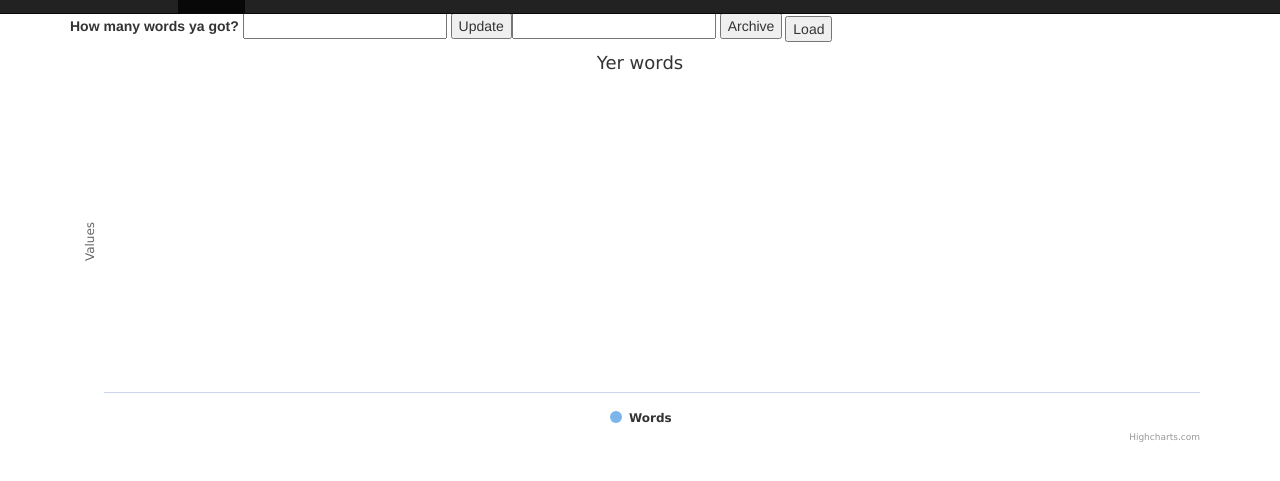
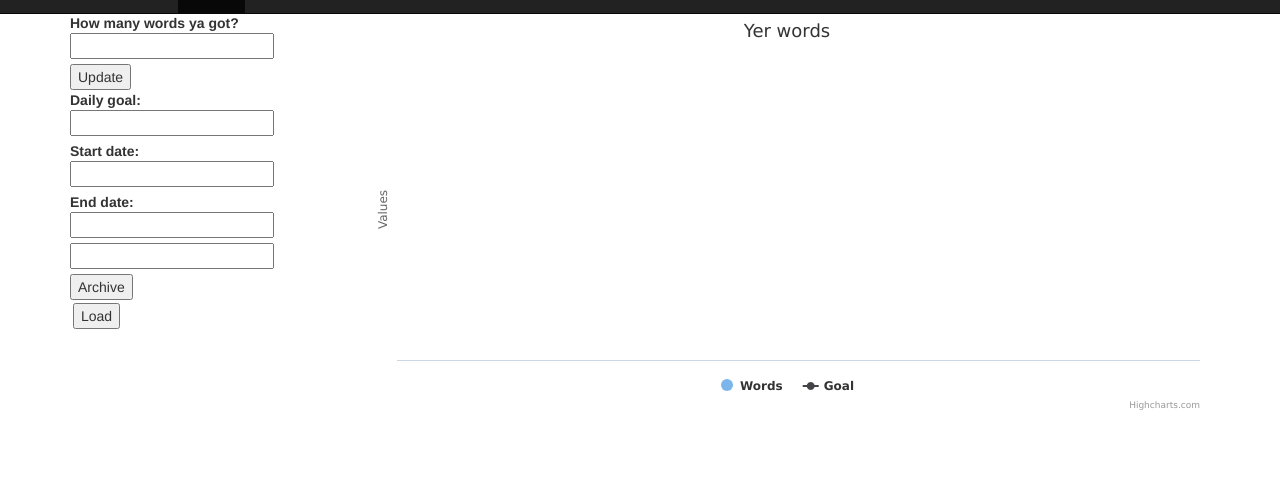
Before and after one commit to cincodenada/nanograph, a plain HTML site: page index.html in a window 1280 px wide. Shown: the part 37-518 px from the top of the page. Drawn offline with nearby package versions, Linux system fonts and the light colour scheme.

Commit message:
Add really basic goal line

```diff
--- a/index.html
+++ b/index.html
@@ -7,6 +7,7 @@
     <title>NanoGraph</title>
     <link rel="stylesheet" href="//maxcdn.bootstrapcdn.com/bootstrap/3.3.6/css/bootstrap.min.css">
     <link rel="stylesheet" href="css/main.css">
+    <script src="//cdnjs.cloudflare.com/ajax/libs/moment.js/2.13.0/moment.min.js"></script>
   </head>
   <body>
     <nav class="navbar navbar-inverse navbar-fixed-top">
@@ -32,7 +33,7 @@
 
     <div class="container">
       <div class="row">
-        <div class="col-md-12">
+        <div class="col-md-3">
           <form id="count_form" className="numWords" autocomplete="off">
             <label>
               How many words ya got?
@@ -42,6 +43,19 @@
             </label>
             <input type="submit" value="Update" />
           </form>
+          <label>
+            Daily goal:
+            <input type="text" id="daily_goal" placeholder=""/>
+          </label>
+          <label>
+            Start date:
+            <input type="text" id="start" placeholder=""/>
+          </label>
+          <label>
+            End date:
+            <input type="text" id="end" placeholder=""/>
+          </label>
+
           <form id="archive" autocomplete="off">
             <label>
               <input type="text" name="name" id="archive_name" placeholder=""/>
@@ -51,7 +65,7 @@
           <button id="archive_load">Load</button>
 
         </div>
-        <div class="col-md-12" id="chart">
+        <div class="col-md-9" id="chart">
         </div>
       </div>
     </div><!-- /.container -->
--- a/js/main.js
+++ b/js/main.js
@@ -15,6 +15,10 @@ $(function() {
     series: [{
       name: 'Words',
       data: []
+    }, {
+      type: 'line',
+      name: 'Goal',
+      data: [],
     }],
   });
 
@@ -47,6 +51,23 @@ $(function() {
     updateChart();
   })
 
+  $('#daily_goal').change(function(evt) {
+    updateChart();
+  });
+
+  /*
+  $('#start').datepicker({
+      onClose: function( selectedDate ) {
+        $( "#end" ).datepicker( "option", "minDate", selectedDate );
+      }
+  });
+  $('#end').datepicker({
+      onClose: function( selectedDate ) {
+        $( "#start" ).datepicker( "option", "maxDate", selectedDate );
+      }
+  });
+  */
+
   updateChart();
 })
 
@@ -72,4 +93,12 @@ function updateChart() {
     daycounts.push([day*unit, val]);
   });
   chart.series[0].setData(daycounts);
+
+  var start = moment($('#start').val());
+  var end = moment($('#end').val());
+  var span = (end - start);
+  chart.series[1].setData([
+      [start.valueOf(), 0],
+      [end.valueOf(), span/unit*$('#daily_goal').val()]
+  ])
 }
```
